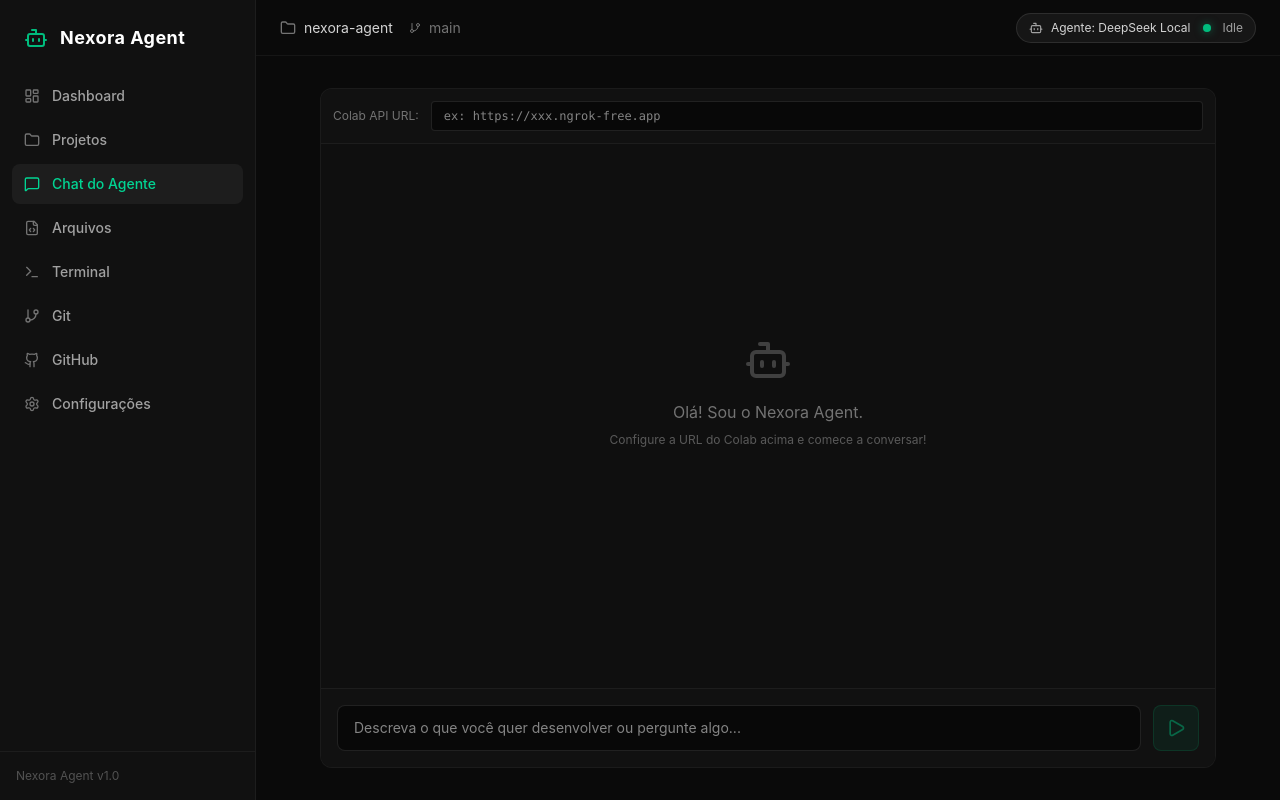
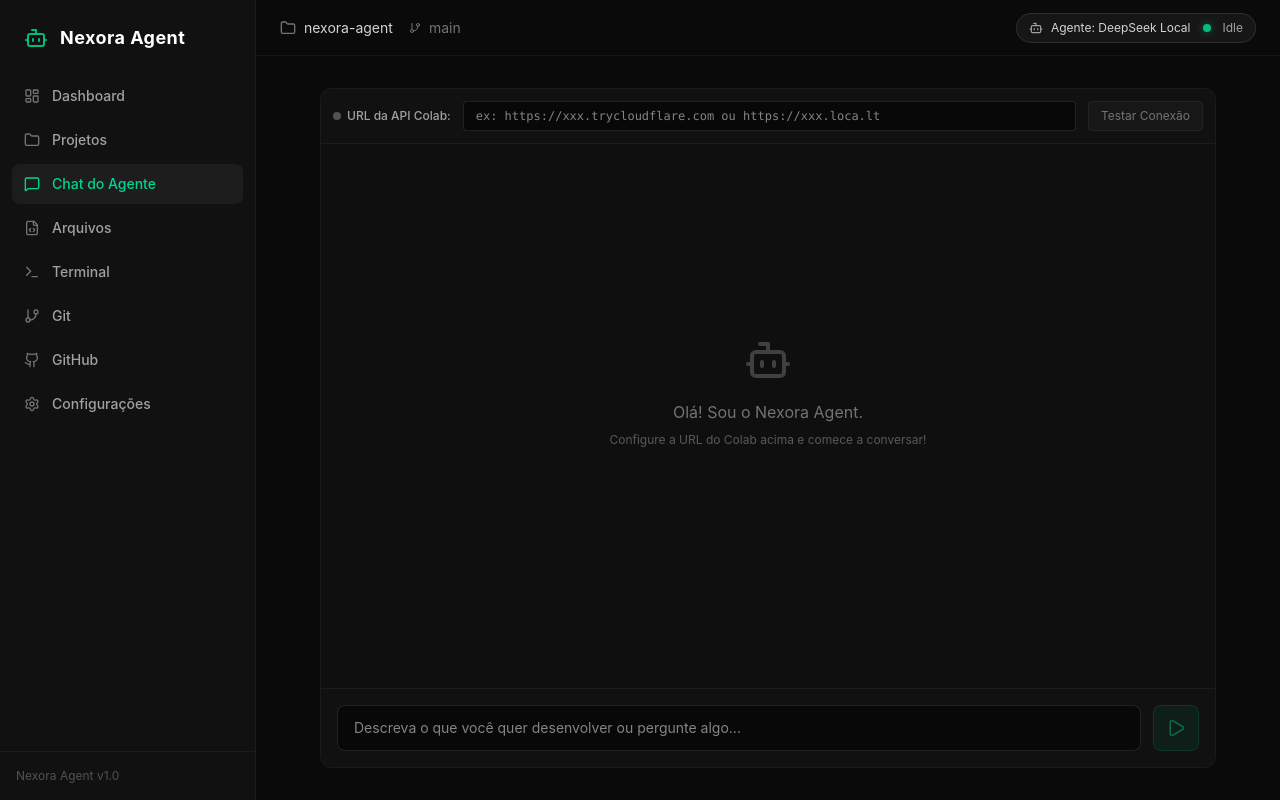
Before and after one commit to fabioc02/Agent-Nexora-Colab, a React (Vite) app: page / in a window 1280 px wide. Both pictures are taken after a click on the button "Chat do Agente". Built offline with nearby package versions, Linux system fonts and the light colour scheme.

Commit message:
adiciona suporte api e teste de conexao

```diff
--- a/src/App.tsx
+++ b/src/App.tsx
@@ -282,7 +282,32 @@ function ChatView() {
   const [messages, setMessages] = useState<Array<{role: string, content: string}>>([]);
   const [input, setInput] = useState('');
   const [isLoading, setIsLoading] = useState(false);
-  const [colabUrl, setColabUrl] = useState('');
+  const [colabUrl, setColabUrl] = useState(() => localStorage.getItem('nexora_colab_url') || '');
+  const [connectionStatus, setConnectionStatus] = useState<'idle' | 'testing' | 'connected' | 'error'>('idle');
+
+  // Salva a URL no localStorage
+  const handleUrlChange = (url: string) => {
+    setColabUrl(url);
+    localStorage.setItem('nexora_colab_url', url);
+  };
+
+  // Testa conexão com o Colab
+  const testConnection = async (urlToTest = colabUrl) => {
+    if (!urlToTest.trim()) return;
+    setConnectionStatus('testing');
+    try {
+      const cleanUrl = urlToTest.trim().replace(/\/$/, '');
+      const res = await fetch(`${cleanUrl}/api/health`, { method: 'GET' });
+      const data = await res.json();
+      if (data.status === 'online') {
+        setConnectionStatus('connected');
+      } else {
+        setConnectionStatus('error');
+      }
+    } catch {
+      setConnectionStatus('error');
+    }
+  };
 
   // Auto-scroll para o fim do chat
   const messagesEndRef = React.useRef<HTMLDivElement>(null);
@@ -299,17 +324,22 @@ function ChatView() {
     setIsLoading(true);
 
     try {
-      // Comunica com a nova API (que vamos criar no Colab)
-      const response = await fetch(`${colabUrl.replace(/\/$/, '')}/api/chat`, {
+      const cleanUrl = colabUrl.trim().replace(/\/$/, '');
+      const response = await fetch(`${cleanUrl}/api/chat`, {
         method: 'POST',
         headers: { 'Content-Type': 'application/json' },
         body: JSON.stringify({ mensagem: userMsg.content })
       });
 
+      if (!response.ok) {
+        throw new Error(`Servidor respondeu com código ${response.status}`);
+      }
       const data = await response.json();
       setMessages(prev => [...prev, { role: 'assistant', content: data.resposta }]);
+      setConnectionStatus('connected');
     } catch (error) {
-      setMessages(prev => [...prev, { role: 'assistant', content: `[Erro de Conexão] Não foi possível contatar o Colab. Verifique a URL. Erro: ${error}` }]);
+      setConnectionStatus('error');
+      setMessages(prev => [...prev, { role: 'assistant', content: `[Erro de Comunicação] Não foi possível conectar ao Colab. Verifique se a URL da API está ativa. Detalhes: ${error}` }]);
     } finally {
       setIsLoading(false);
     }
@@ -320,14 +350,28 @@ function ChatView() {
 
       {/* Colab URL Setup Header */}
       <div className="p-3 bg-[#111] border-b border-white/5 flex gap-3 items-center">
-        <span className="text-xs text-neutral-500 whitespace-nowrap">Colab API URL:</span>
+        <span className="text-xs text-neutral-400 font-medium whitespace-nowrap flex items-center gap-1.5">
+          <span className={`w-2 h-2 rounded-full ${
+            connectionStatus === 'connected' ? 'bg-emerald-500 shadow-[0_0_8px_rgba(16,185,129,0.5)]' :
+            connectionStatus === 'testing' ? 'bg-amber-500 animate-pulse' :
+            connectionStatus === 'error' ? 'bg-rose-500' : 'bg-neutral-600'
+          }`} />
+          URL da API Colab:
+        </span>
         <input
           type="text"
           value={colabUrl}
-          onChange={(e) => setColabUrl(e.target.value)}
-          placeholder="ex: https://xxx.ngrok-free.app"
+          onChange={(e) => handleUrlChange(e.target.value)}
+          placeholder="ex: https://xxx.trycloudflare.com ou https://xxx.loca.lt"
           className="flex-1 bg-black/50 border border-white/10 rounded px-3 py-1.5 text-xs focus:outline-none focus:border-emerald-500 transition-colors text-white font-mono"
         />
+        <button
+          onClick={() => testConnection()}
+          disabled={connectionStatus === 'testing' || !colabUrl.trim()}
+          className="px-3 py-1.5 text-xs bg-white/5 hover:bg-white/10 text-neutral-300 rounded border border-white/10 transition-colors disabled:opacity-50 whitespace-nowrap"
+        >
+          {connectionStatus === 'testing' ? 'Testando...' : connectionStatus === 'connected' ? '✓ Conectado' : 'Testar Conexão'}
+        </button>
       </div>
 
       {/* Chat Messages */}
```
Also changed, not shown: 1 other file (tests, documents, lock files or other folders).
